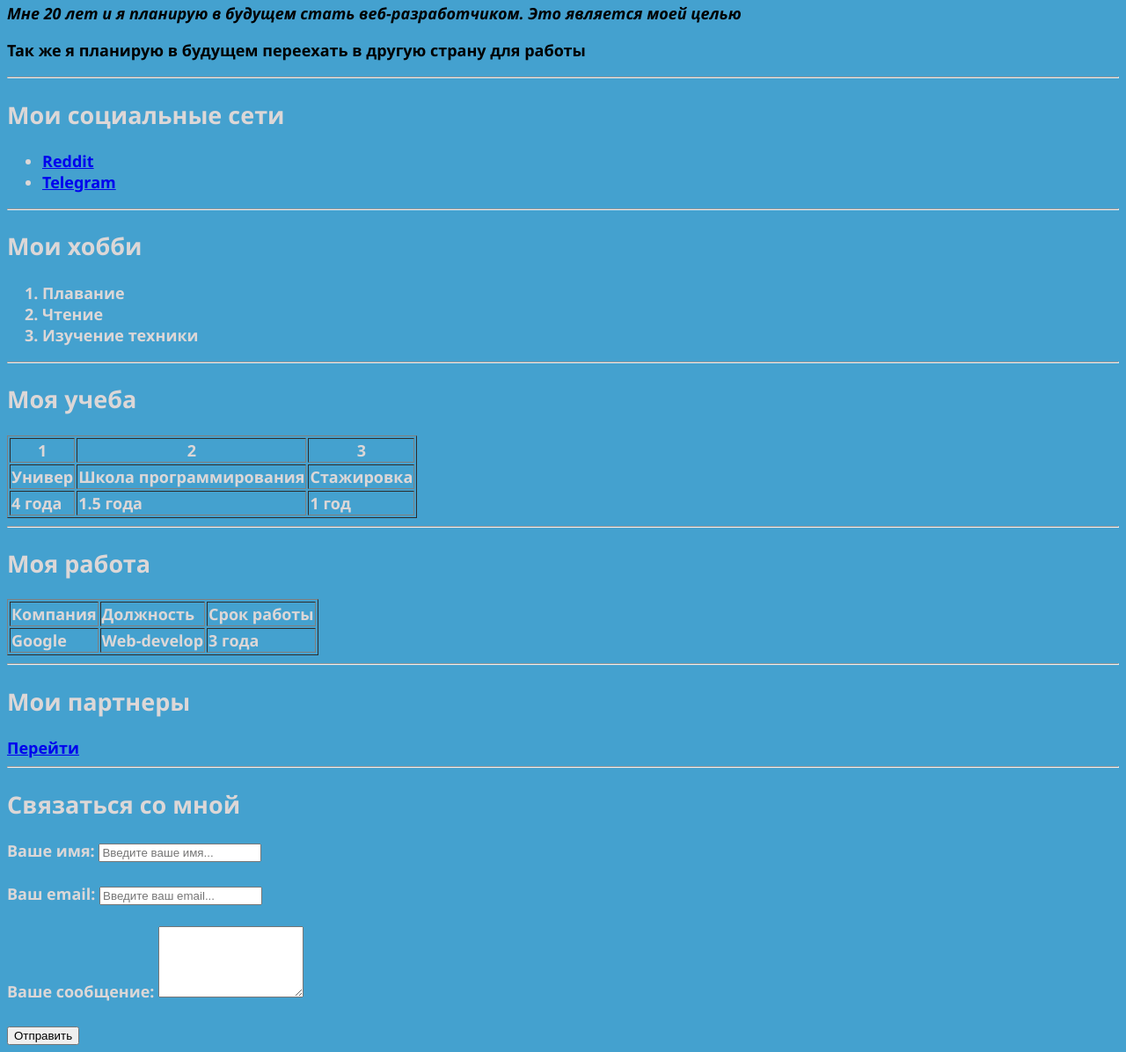
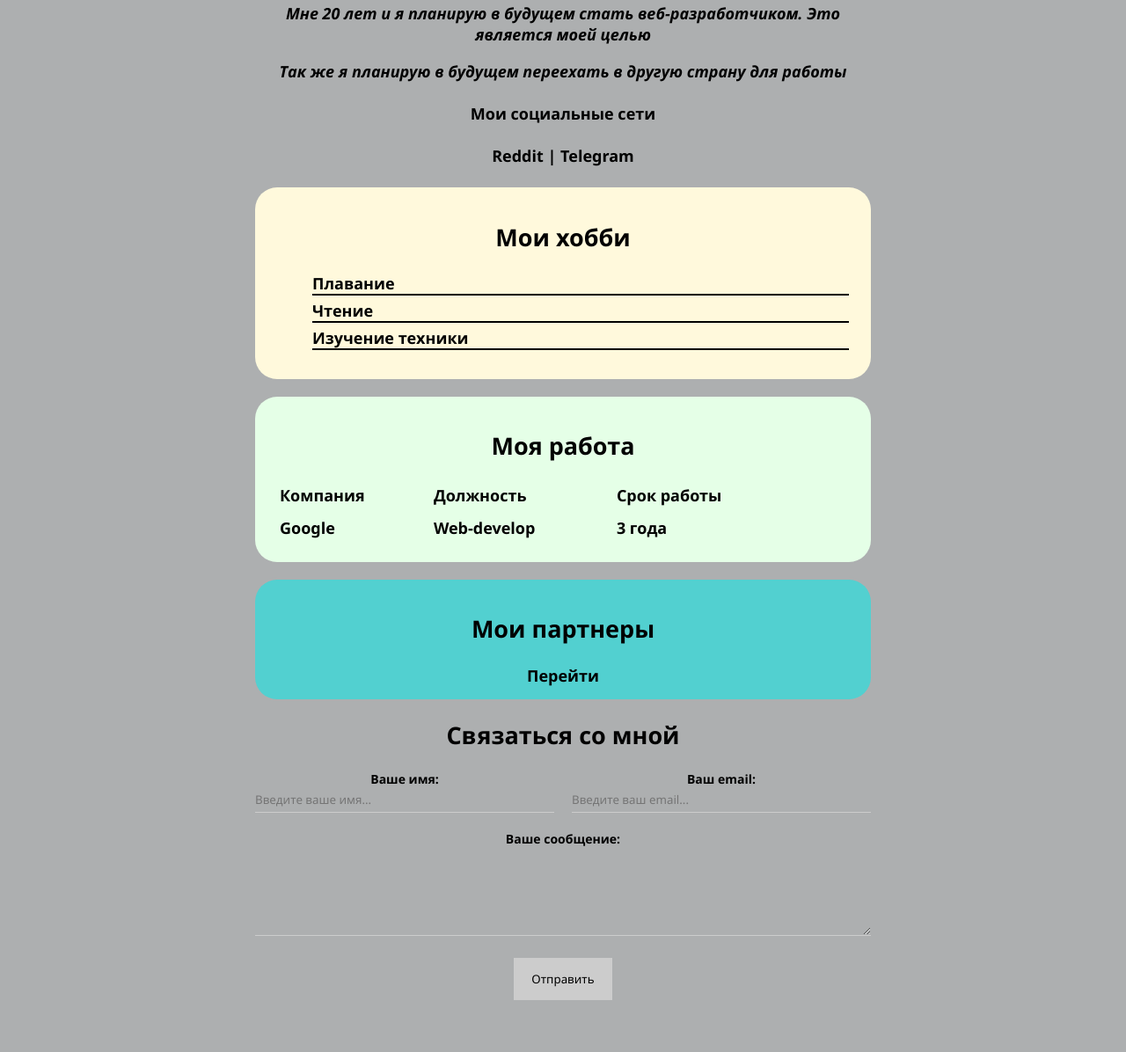
Before and after one commit to alqavqazi/1-Project, a plain HTML site: page index.html in a window 1280 px wide. Shown: the part 640-1836 px from the top of the page at 88% size. After the commit the page ends 1785 px from the top, so only its background shows below. Drawn offline with Linux system fonts and the light colour scheme.

Commit message:
3 commit

```diff
--- a/index.html
+++ b/index.html
@@ -8,57 +8,43 @@
     <link rel="stylesheet" href="styles.css">
 </head>
 <body>
+
+<div class="container">
+
     <div class="info">
             <img src="programmer.jpg" alt="Тут фотка типичного программиста" class="programmer">
             <h1>Name Name</h1>
-    <p><em>Мне 20 лет и я планирую в будущем стать веб-разработчиком. <strong>Это является моей целью</strong></em></p>
+            <p>Мне 20 лет и я планирую в будущем стать веб-разработчиком. <strong>Это является моей целью</strong></p>
             <p>Так же я планирую в будущем переехать в другую страну для работы</p>
+
+            <h4>Мои социальные сети</h4>
+            <a href="https://www.reddit.com" target="_blank">Reddit</a>
+            |
+            <a href="https://telegram.org" target="_blank">Telegram</a>
     </div>
 
-<hr>
-
+    <!-- <div class="social">
         <h2>Мои социальные сети</h2>
         <ul>
             <li><a href="https://www.reddit.com" target="_blank">Reddit</a></li>
             <li><a href="https://telegram.org" target="_blank">Telegram</a></li>
         </ul>
+     -->
 
-<hr>
-
+        <div class="card bg-yellow">
             <h2>Мои хобби</h2>
-    <ol>
+            <ol class="list">
                 <li>Плавание</li>
                 <li>Чтение</li>
                 <li>Изучение техники</li>
             </ol>
+        </div>
 
-<hr>
-
-    <h2>Моя учеба</h2>
-        <table border="1">
-            <tr>
-                <th>1</th>
-                <th>2</th>
-                <th>3</th>
-            </tr>
-            <tr>
-                <td>Универ</td>
-                <td>Школа программирования</td>
-                <td>Стажировка</td>
-            </tr>
-            <tr>
-                <td>4 года</td>
-                <td>1.5 года</td>
-                <td>1 год</td>
-            </tr>
-        </table>
-
-<hr>
-
+        <div class="card bg-green">
             <h2>Моя работа</h2>
-        <table border="1">
+                <table class="table">
                 <thead>
-            <tr>
+                    <tr class="temp">
                         <td>Компания</td>
                         <td>Должность</td>
                         <td>Срок работы</td>
@@ -72,38 +58,54 @@
                     </tr>
                 </tbody>
                 </table>
+        </div>
 
-<hr>
-
+    <div class="bottom">
+            </div>
+                <div class="partners">
                 <h2>Мои партнеры</h2>
                 <a href="partners.html" target="_blank">Перейти</a>
+            </div>
 
-<hr>
 
+
+        <div class="contact">
             <h2>Связаться со мной</h2>
-
             <form action="/">
+                <div class="row">
+                    <div class="form-group">
                         <label for="name">Ваше имя:</label>
                         <input type="text" id="name" placeholder="Введите ваше имя...">
+                    </div>
 
-<br>
-<br>
-
+                    <div class="form-group">
                         <label for="email">Ваш email:</label>
                         <input type="text" id="email" placeholder="Введите ваш email...">
+                    </div>
+                </div>
+
+                <div class="form-group">
+                    <label for="text">Ваше сообщение:</label>
+                    <textarea id="text" cols="18" rows="5"></textarea>
+                </div>
+                <input class="btn" type="submit" value="Отправить">
+            </form>
+        </div>
+
+    <!-- <div class="box-model">
+        <div>
+        <div>
+        <div>
+        <div>
+    -->
+
+    <!-- <div style="margin-bottom: 500px;;"> -->
 
 
-<br>
-<br>
+    <div class="position">
+     <div class="box"></div>
+    </div>
 
-    <label for="text">Ваше сообщение:</label>
-    <textarea id="text" cols="18" rows="5"></textarea>
-
-<br>
-<br>
-
-    <input type="submit" value="Отправить">
-
-</form>
+    </div>
 </body>
 </html>
--- a/styles.css
+++ b/styles.css
@@ -1,15 +1,35 @@
 body {
-    background-color: rgb(68, 161, 207);
-    color: rgb(220, 215, 215);
-
+    background-color: rgb(173, 175, 176);
+    color: black;
     font-size: 18px;
     font-weight: 700;
-
     font-family: 'Segoe UI', Tahoma, Geneva, Verdana, sans-serif;
 }
 
+/* * {
+    padding: 0;
+    margin: 0;
+} */
+
+a {
+    color: black;
+    text-decoration: none;
+}
+
+a:hover {
+    text-decoration: underline;
+}
+
+a:active {
+    color: blue;
+}
+
+a:visited {
+    color: grey;
+}
+
 h1 {
-    color: red;
+    color: black;
     font-family: 'Times New Roman', Times, serif;
 }
 
@@ -21,4 +41,186 @@ h1 {
 
 .info p {
     color: black;
+    font-style: italic;
+    text-decoration: none;
+    font-weight: 600;
+    text-transform: none;
+    word-spacing: none;
+    letter-spacing: none;
+    text-align: center;
 }
+
+.info {
+    margin-bottom: 24px;
+    text-align: center;
+}
+
+@media (max-width: 700px) {
+    .info {
+        display: block;
+        text-align: center;
+    }
+}
+
+/* .social {
+    background-color: red;
+    padding: 11px;
+    border-radius: 15px;
+    border: 2px solid black;
+    margin: 40px;
+} */
+
+.container {
+    max-width: 700px;
+    margin: auto;
+}
+
+/* .box-model > div {
+    float: left;
+    background: black;
+    height: 200px;
+    width: 50px;
+    border-color: red;
+    box-sizing: border-box;
+} */
+
+.bg-green {
+    background: #e5ffe7 ;
+}
+
+.bg-red {
+    background: #ffe5e5;
+}
+
+.bg-yellow {
+    background: #fff9dc;
+}
+
+.card {
+    padding: 15px 25px;
+    margin-bottom: 20px;
+    border-radius: 25px;
+}
+
+.card h2 {
+    text-align: center;
+}
+
+.list {
+    padding: 5 20px;
+    list-style: none;
+}
+
+.list li {
+    color: black;
+    margin-bottom: 5px;
+    border-bottom: 2px solid;
+}
+
+.table {
+    width: 600px;
+}
+
+.table td {
+    padding-bottom: 10px;
+}
+
+.temp {
+    color: black;
+}
+
+.bottom {
+    margin: auto;
+    max-width: 650px;
+}
+
+.partners {
+    padding: 15px 25px;
+    margin-bottom: 20px;
+    border-radius: 25px;
+    background-color: #52d0d0;
+    text-align: center;
+}
+
+.contact {
+    text-align: center;
+}
+
+.info h1 {
+    text-align: center;
+}
+
+.info h4 {
+    text-align: center;
+}
+
+.form-group label {
+    display: block;
+    font-size: 14px;
+    color: black;
+}
+
+.form-group input,
+.form-group textarea {
+    width: 100%;
+    box-sizing: border-box;
+    border: none;
+    background: transparent;
+    border-bottom: 1px solid #ccc;
+    color: black;
+    padding: 5px 0px;
+    outline: none;
+    font-family: inherit;
+}
+
+.row {
+    display: flex;
+    margin-bottom: 20px;
+}
+
+.row > .form-group {
+    width: 50%;
+    margin-right: 20px;
+}
+
+.row > .form-group:last-child {
+    margin-right: 0px;
+}
+
+.info-text {
+    margin-left: 40px;
+}
+
+.btn {
+    color: black;
+    padding: 15px 20px;
+    cursor: pointer;
+    font-family: inherit;
+    border: none;
+    background-color: #ccc;
+    margin-top: 20px;
+}
+
+.btn:hover {
+    opacity: 0.9;
+}
+
+/* Position */
+
+/* .box {
+    width: 50px;
+    height: 50px;
+    background: lightcoral;
+    position: fixed;
+    border-radius: 50px;
+    bottom: 50px;
+    right: 50px;
+}
+
+.position {
+    border: 4px solid black;
+    margin-top: 40px;
+    padding: 20px;
+    border-radius: 30px;
+    height: 400px;
+} */
```
Lines whose indentation alone changed are shown as unchanged.
